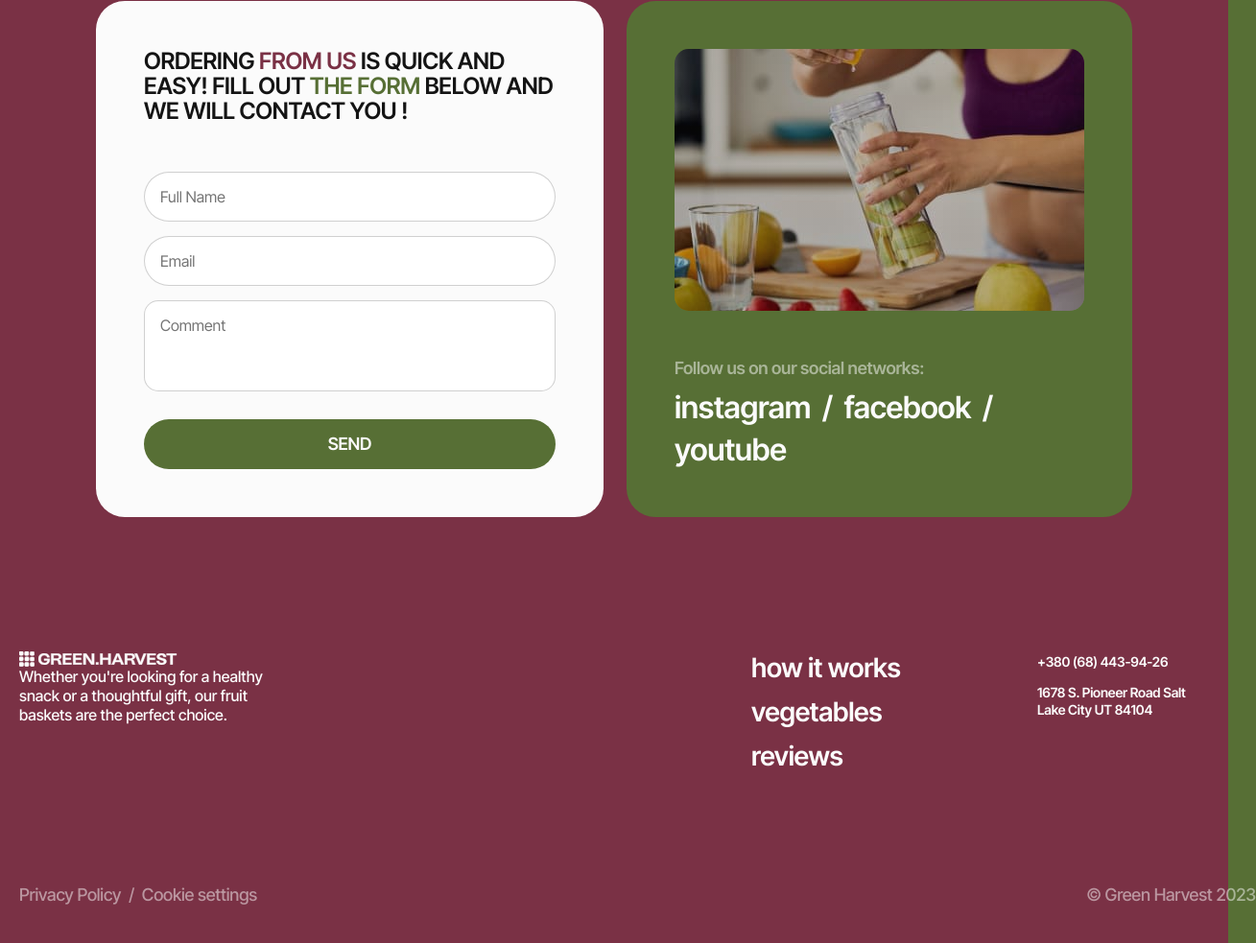
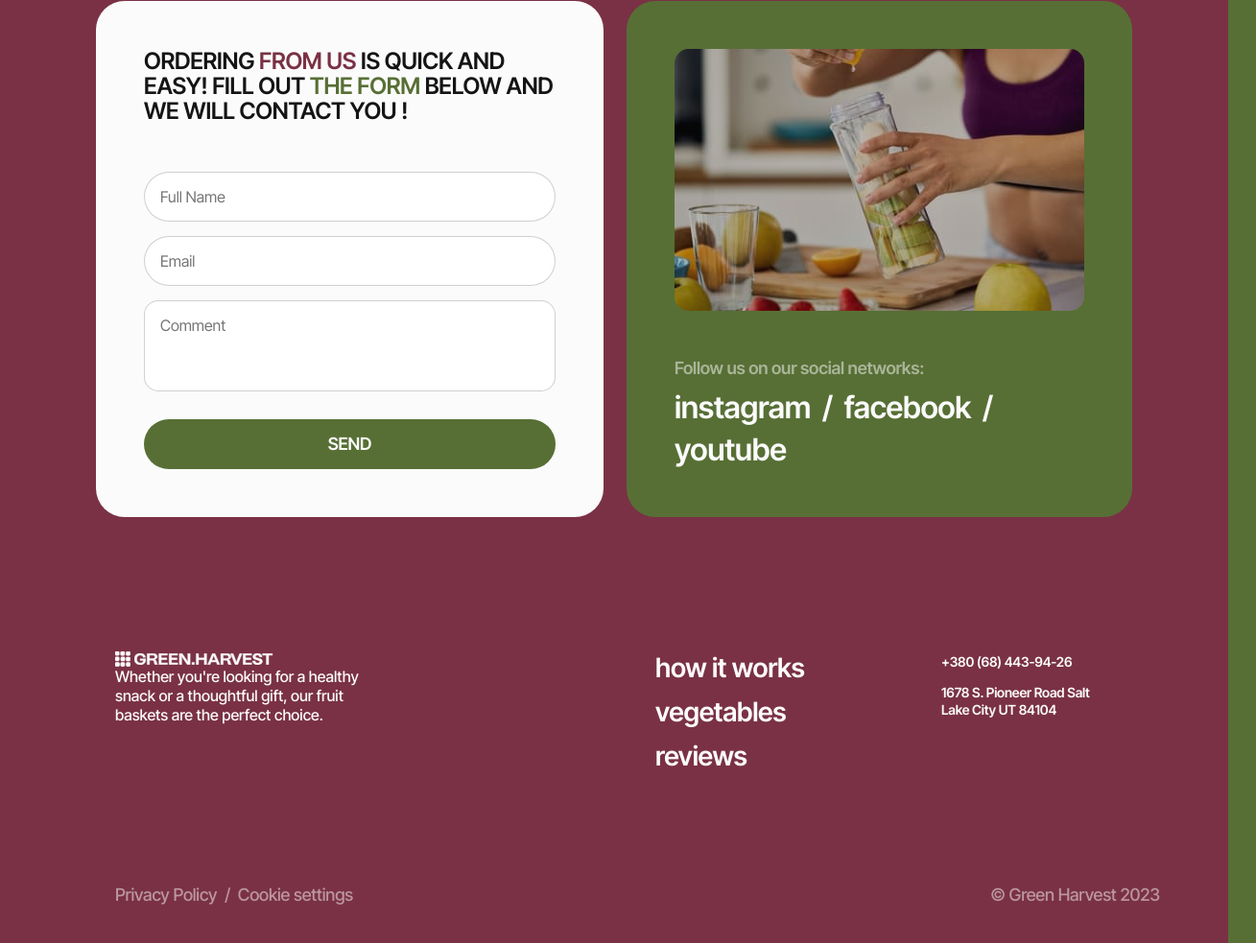
Before and after one commit to mafSida/green-harvest-team-project, a plain HTML site: page index.html in a window 1280 px wide. Shown: the part 4290-5273 px from the top of the page at 96% size, 1309 px wide, since content can reach past the window. Drawn offline with nearby package versions, Linux system fonts and the light colour scheme.

Commit message:
Deploying to gh-pages from @ mafSida/green-harvest-team-project@f07b72aeb6e8f75c6fa3f630296898a15d1e5da8 🚀

```diff
--- a/index.html
+++ b/index.html
@@ -440,7 +440,8 @@
 
     <!--  Elisa Osadchuk  -->
     <!--footer project-->
-<footer class="footer-box container">
+<section class="footer-box">
+  <footer class="footer container">
     <div class="footer-container">
       <div class="footer-logo">
         <a class="logo-link" href="/src/index.html">
@@ -497,10 +498,13 @@
             >Cookie settings</a
           >
         </li>
-      <li class="privacy"><a class="privacy green">© Green Harvest 2023</a></li>
+        <li class="privacy">
+          <a class="privacy">© Green Harvest 2023</a>
+        </li>
       </ul>
     </nav>
   </footer>
+</section>
 
 
   </body>
```
Lines whose indentation alone changed are shown as unchanged.
